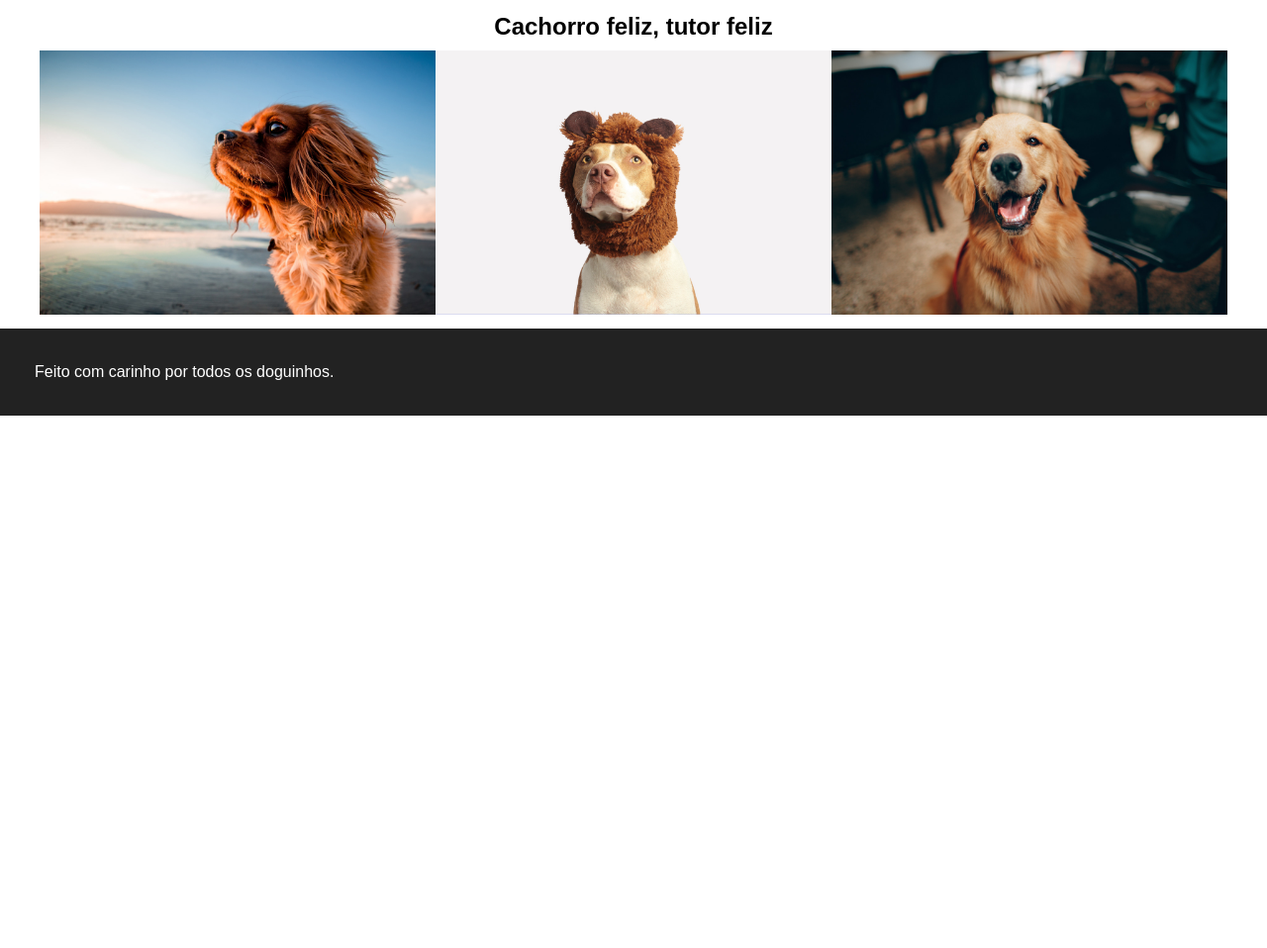
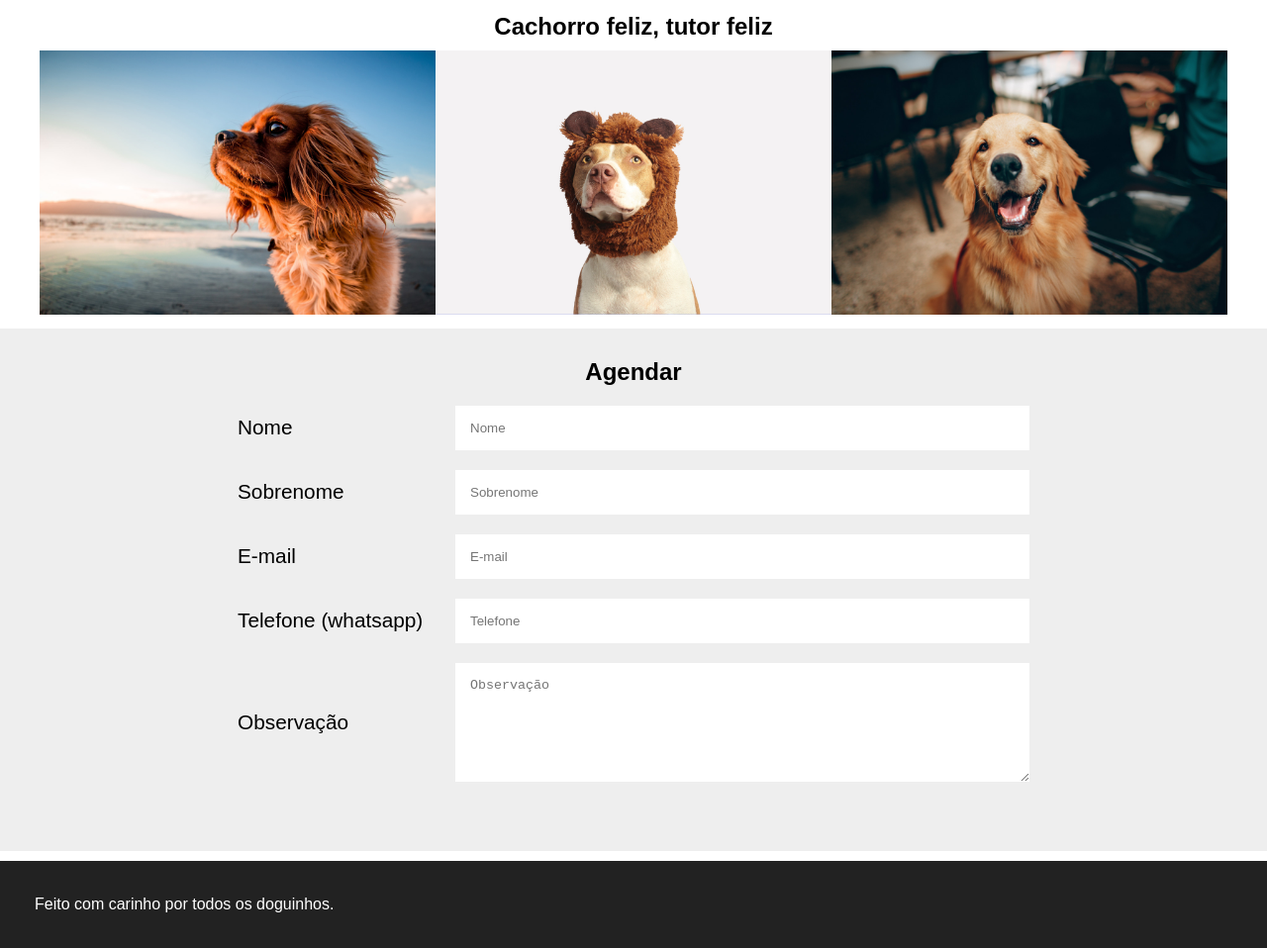
Before and after one commit to Julia-Bauer/desviralata_2.0, a plain HTML site: page index.html in a window 1280 px wide. Shown: the part 679-1637 px from the top of the page at 99% size. Before the commit the page ends 1099 px from the top, so only its background shows below. Drawn offline with nearby package versions, Linux system fonts and the light colour scheme.

Commit message:
temos um formulario

```diff
--- a/css/slider-home.css
+++ b/css/home.css
@@ -78,3 +78,56 @@
 .happy-dog h2{
   padding: 10px
 }
+
+/*agendar*/
+
+.agendar-wrapper {
+  background: #eee;
+  padding: 30px;
+  margin: 10px 0;
+}
+
+.agendar {
+  text-align: center;
+}
+
+.agendar h2 {
+  margin: 0 0 20px;
+}
+
+input, textarea {
+  padding: 15px;
+  border: none;
+}
+
+label {
+  font-size: 1.3rem;
+}
+.flex-form,
+.flex-inner {
+  list-style-type: none;
+  text-align: left;
+
+  padding: 0;
+}
+
+.flex-form {
+  max-width: 800px;
+  margin: 0 auto;
+}
+
+.flex-form li{
+  display: flex;
+  flex-wrap: wrap;
+  align-items: center;
+  margin-bottom: 20px;
+}
+
+.flex-form > li > label,
+.flex-form li p {
+  flex: 1 0 120px;
+  max-width: 220px;
+}
+.flex-form > li > label + *{
+  flex: 1 0 220px;
+}
--- a/index.html
+++ b/index.html
@@ -5,7 +5,7 @@
     <meta name="viewport" content="width=device-width, initial-scale=1.0">
     <link rel="stylesheet" type="text/css" href="css/styles.css">
     <link rel="stylesheet" type="text/css" href="css/menu.css">
-    <link rel="stylesheet" type="text/css" href="css/slider-home.css">
+    <link rel="stylesheet" type="text/css" href="css/home.css">
     <link rel="stylesheet" href="https://cdnjs.cloudflare.com/ajax/libs/font-awesome/4.7.0/css/font-awesome.min.css">
     <script src="js/jquery-3.5.1.js"></script>
     <link rel="stylesheet" href="https://cdnjs.cloudflare.com/ajax/libs/tiny-slider/2.9.3/tiny-slider.css">
@@ -59,6 +59,40 @@
         </div>
       </div>
 
+      <div class='agendar-wrapper'>
+        <div class="centered agendar">
+          <h2>Agendar</h2>
+          <form>
+            <ul class="flex-form">
+              <li>
+                <label for="nome">Nome</label>
+                <input type="text" id="nome" placeholder="Nome">
+              </li>
+              <li>
+                <label for="sobrenome">Sobrenome</label>
+                <input type="text" id="sobrenome" placeholder="Sobrenome">
+              </li>
+              <li>
+                <label for="email">E-mail</label>
+                <input type="email" id="email" placeholder="E-mail">
+              </li>
+              <li>
+                <label for="telefone">Telefone (whatsapp)</label>
+                <input type="tel" id="telefone" placeholder="Telefone">
+              </li>
+              <li>
+                <label for="obs">Observação</label>
+                <textarea rows="6" id="obs" placeholder="Observação"></textarea>
+              </li>
+
+              <li>
+                <button type="submit">Enviar</button>
+              </li>
+            </ul>
+          </form>
+        </div>
+      </div>
+
     </main>
     <footer>
       Feito com carinho por todos os doguinhos.
```
